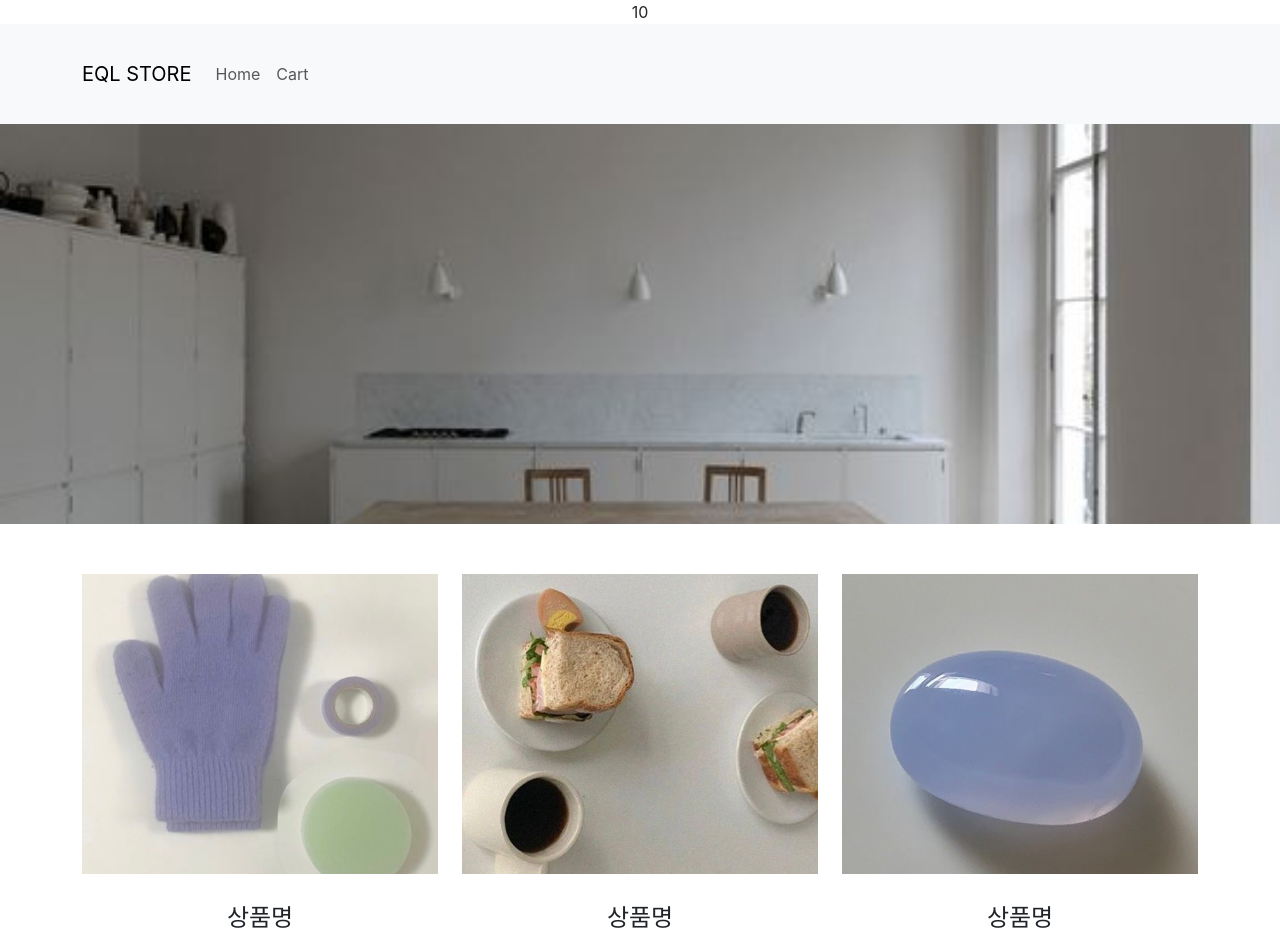
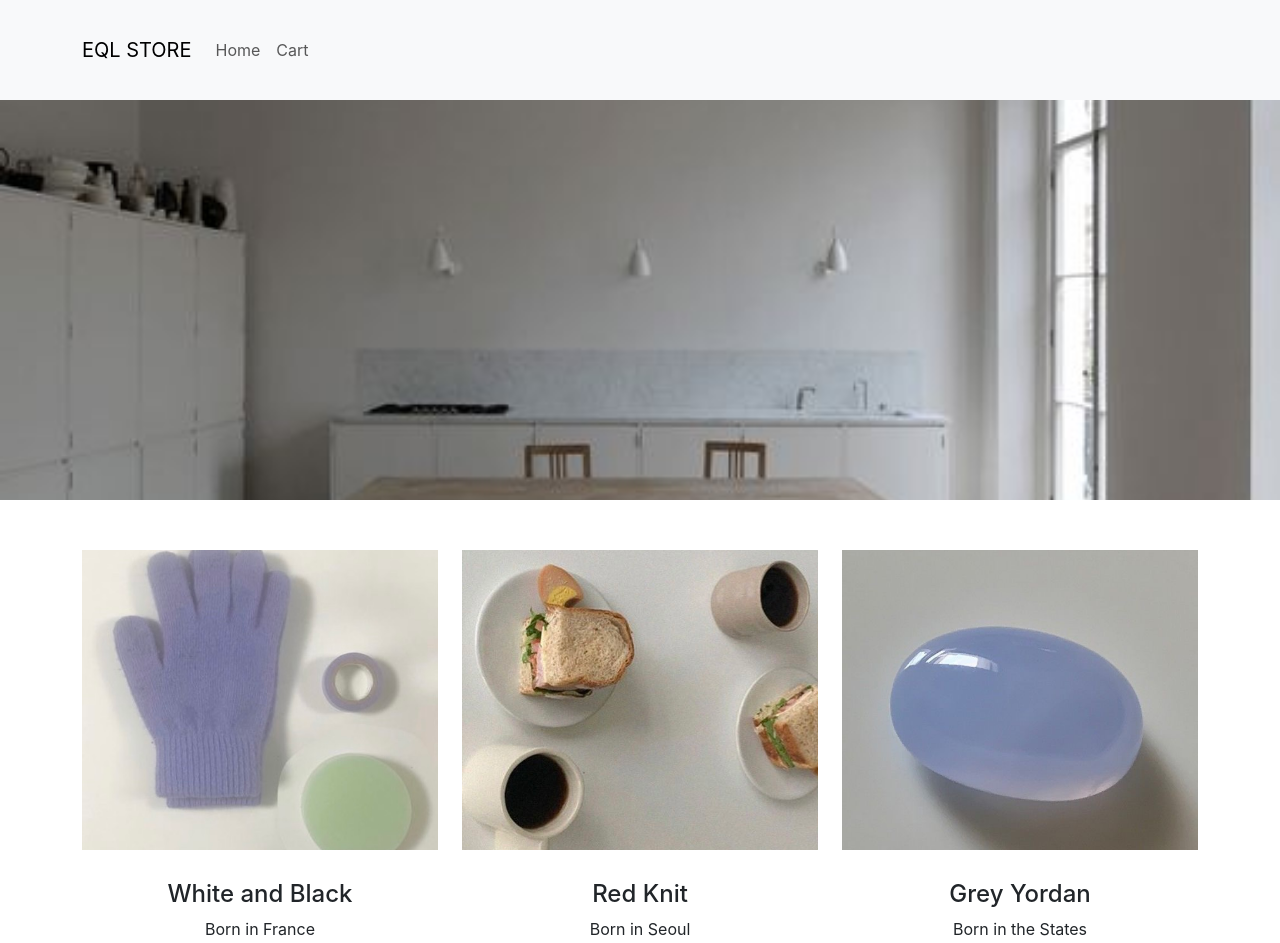
Before and after one commit to heeyonhh/shop, a React (Create React App) app: page / in a window 1280 px wide. Shown: the top 943 px of the page. Built offline with nearby package versions, Linux system fonts and the light colour scheme.

Commit message:
export state data

```diff
--- a/src/App.js
+++ b/src/App.js
@@ -1,16 +1,15 @@
 import { Container, Nav, Navbar, Button, Row, Col } from 'react-bootstrap';
 import './App.css';
 import { useState } from 'react';
-import a from './data.js';
-//State data길어지면 다른 파일 만들어서 export 후 import해서 사용하기 / 여러개면 export {a, b}그대로 가져와야함
+import data from './data.js';
+// 함수, 컴포넌트, 모달도 export가능
 
 function App() {
 
-  let [shoes] = useState();
+  let [shoes] = useState(data);
 
   return (
     <div className="App">
-      {a}
       <Navbar bg="light" data-bs-theme="light" className='nav'>
         <Container>
           <Navbar.Brand href="#home">EQL STORE</Navbar.Brand>
@@ -21,24 +20,27 @@
         </Container>
       </Navbar>
 
-      <div className='main-bg' />
+      <div className='main-bg'/>
 
       <Container>
         <Row>
           <Col sm>
             <div className='product'/>
-            <h4>상품명</h4>
-            <p>상품설명</p>
+            <h4>{shoes[0].title}</h4>
+            <p>{shoes[0].content}</p>
+            <p>{shoes[0].price}</p>
           </Col>
           <Col sm>
-            <p className='product2'/>
-            <h4>상품명</h4>
-            <p>상품설명</p>
+            <div className='product2'/>
+            <h4>{shoes[1].title}</h4>
+            <p>{shoes[1].content}</p>
+            <p>{shoes[1].price}</p>
           </Col>
           <Col sm>
-            <p className='product3'/>
-            <h4>상품명</h4>
-            <p>상품설명</p>
+            <div className='product3'/>
+            <h4>{shoes[2].title}</h4>
+            <p>{shoes[2].content}</p>
+            <p>{shoes[2].price}</p>
           </Col>
         </Row>
       </Container>
--- a/src/data.js
+++ b/src/data.js
@@ -1,5 +1,27 @@
-let a = 10;
-let b = 100;
+let data = [
 
-//a = 변수명 여러 변수 쓰고 싶으면 {a, b}
-export default a;
+    //오브젝트 자료 데이터 부르는 방법 data.id
+
+    {
+        id: 0,
+        title: "White and Black",
+        content: "Born in France",
+        price: 120000
+    },
+
+    {
+        id: 1,
+        title: "Red Knit",
+        content: "Born in Seoul",
+        price: 110000
+    },
+
+    {
+        id: 2,
+        title: "Grey Yordan",
+        content: "Born in the States",
+        price: 130000
+    }
+];
+
+export default data;
```
